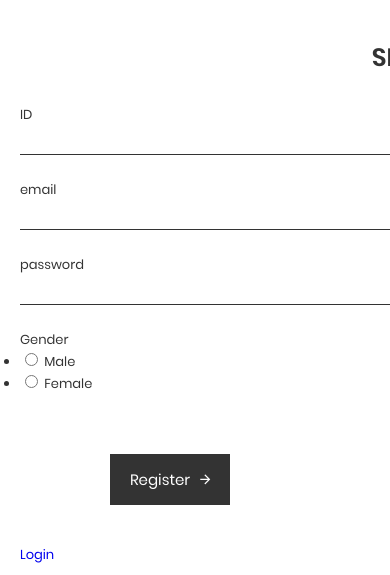
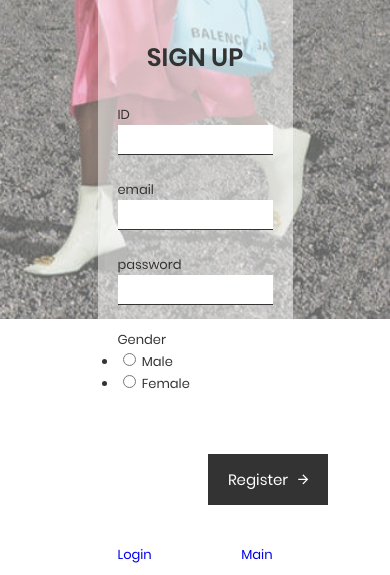
Before and after one commit to Passion-Leader/heroku-deploy, a Django app: page /signup/ in a window 390 px wide; the page is wider, and only the part inside the window is pictured. Shown: the part 531-1106 px from the top of that part. Run offline with Django 3.2, Linux system fonts and the light colour scheme.

Commit message:
회원가입 페이지 모바일 사용성 개선. favicon 삽입

```diff
--- a/hipdrobe/static/hipdrobe/css/signup.css
+++ b/hipdrobe/static/hipdrobe/css/signup.css
@@ -44,7 +44,6 @@
 
   .wrapper {
     background-image:url(../img/regist_images/bg2.jpg);
-
     min-height: 100vh;
     background-size: cover;
     background-repeat: no-repeat;
@@ -210,12 +209,17 @@
       padding-right: 30px; } }
   @media (max-width: 767px) {
     .inner {
-      display: block; }
-      .inner .image-holder {
-        width: 100%; }
-      .inner form {
-        width: 100%;
-        padding: 40px 0 30px; }
+      width: 50%;
+      display: block;
+      background-color: rgba(255, 255, 255, 0.5);
+    }
+    .inner .image-holder {
+      width: 100%;
+    }
+    .inner form {
+      width: 100%;
+      padding: 40px 0 30px;
+    }
 
     button {
       margin-top: 60px; } }
--- a/hipdrobe/templates/hipdrobe/signup.html
+++ b/hipdrobe/templates/hipdrobe/signup.html
@@ -9,6 +9,8 @@
 
 		<!-- MATERIAL DESIGN ICONIC FONT -->
 		<link rel="stylesheet" href="{% static 'hipdrobe/fonts/material-design-iconic-font/css/material-design-iconic-font.min.css'%}">
+		<link rel="shortcut icon" href="{% static 'hipdrobe/favicon/favicon.ico' %}" type="image/x-icon">
+		<link rel="icon" href="{% static 'hipdrobe/favicon/favicon.ico' %}" type="image/x-icon">
 
 		<!-- STYLE CSS -->
 		<link rel="stylesheet" href="{% static 'hipdrobe/css/signup.css'%}">
```
